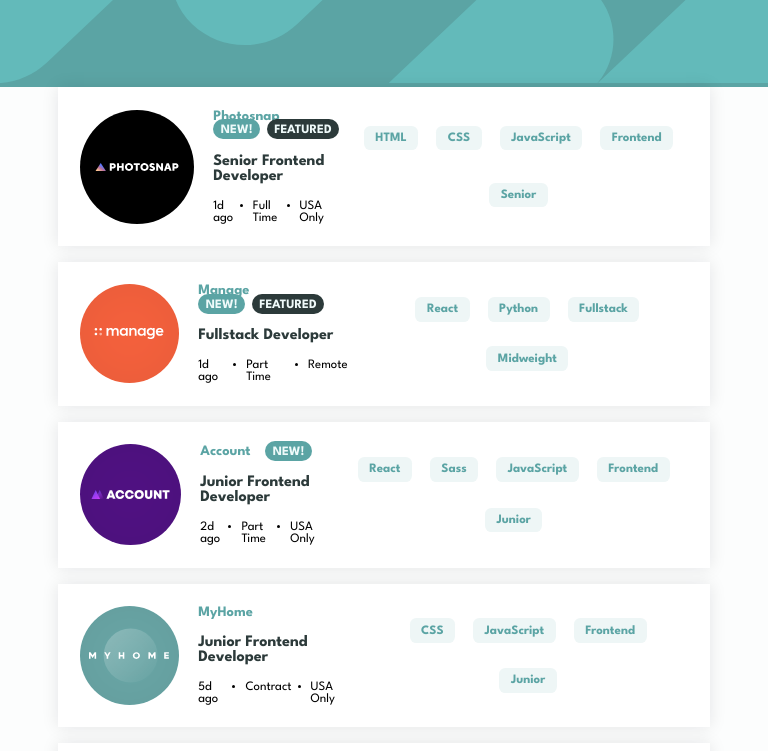
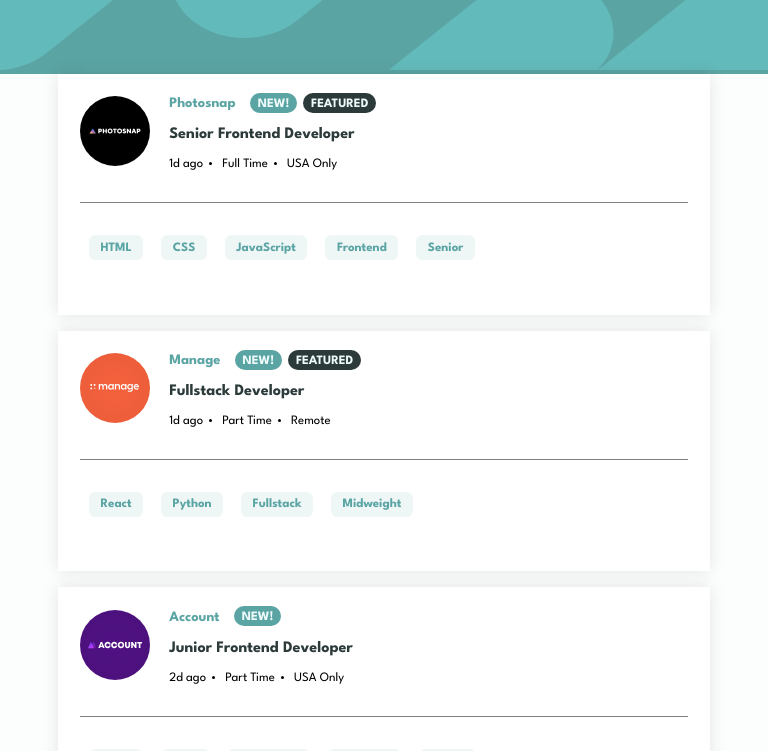
Before and after one commit to bleyyannick/FM_Jobs_Listing, a React (Vite) app: page / in a window 768 px wide. Shown: the top 751 px of the page. Built offline with nearby package versions, Linux system fonts and the light colour scheme.

Commit message:
feat: finish handling responsivness for tablet devices

```diff
--- a/src/components/FilterBar/FilterBar.module.css
+++ b/src/components/FilterBar/FilterBar.module.css
@@ -29,7 +29,7 @@
 
 
 
-@media  screen and (min-width: 330px) and (max-width: 650px) {
+@media  screen and (min-width: 300px) and (max-width: 650px) {
 
   .filterBar {
     bottom: 1em;
--- a/src/components/Filters/Filters.module.css
+++ b/src/components/Filters/Filters.module.css
@@ -21,12 +21,12 @@
 }
 
 
-@media screen and (min-width: 330px) and (max-width: 650px){
+@media screen and (min-width: 300px) and (max-width: 650px){
 
 .filters {
     justify-content: start;
     gap: .7rem;
     margin: 0;
     padding: 1.5rem 0;
+ }
 }
-}
--- a/src/components/JobItem/JobItem.module.css
+++ b/src/components/JobItem/JobItem.module.css
@@ -68,7 +68,19 @@ li {
 }
 
 
-@media screen and (min-width: 330px) and (max-width: 650px){
+@media screen and (min-width: 651px) and (max-width: 1000px){
+    article {
+        flex-direction: column;
+    }
+    .filtersContainer {
+        padding-top: 2rem;
+        border-top: 1px solid gray;
+        margin-top: 2rem;
+        margin-bottom: 2rem;
+    }
+}
+
+@media screen and (min-width: 300px) and (max-width: 650px){
     article {
         padding: 1rem;
         flex-direction: column;
--- a/src/components/LogoImg/LogoImg.module.css
+++ b/src/components/LogoImg/LogoImg.module.css
@@ -1,7 +1,12 @@
 
 
-
-@media screen and (min-width: 330px) and (max-width: 650px){
+@media screen and (min-width: 651px) and (max-width: 1000px) {
+   img {
+      width: 70px;
+      height:70px;
+   }
+}
+@media screen and (min-width: 300px) and (max-width: 650px){
    img {
     width: 50px;
     position: relative;
```
